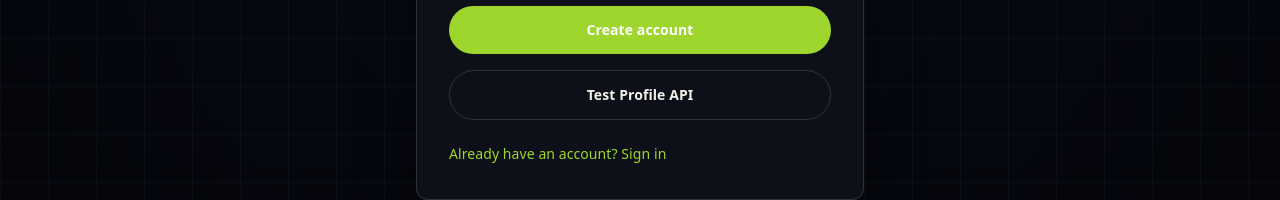
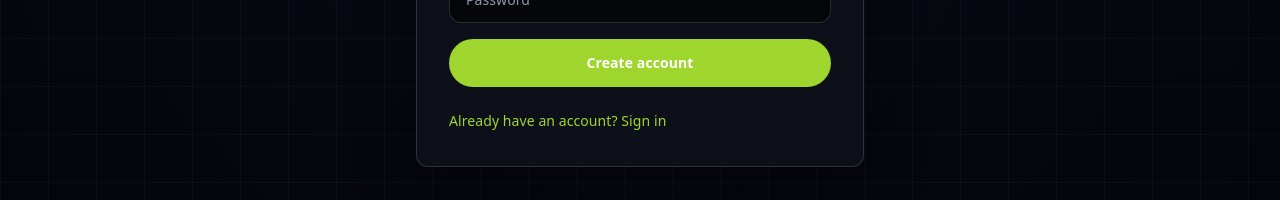
Before and after one commit to Shubhamdas-gtr/LITMUS, a Next.js app in the folder frontend/: page /auth in a window 1280 px wide. Shown: the part 544-744 px from the top of the page. Built offline with nearby package versions, Linux system fonts and the light colour scheme; no server answers.

Commit message:
Remove debug Test Profile API button from sign-in

```diff
--- a/frontend/src/app/auth/page.tsx
+++ b/frontend/src/app/auth/page.tsx
@@ -3,7 +3,6 @@
 import { FormEvent, useEffect, useState } from "react";
 import { useRouter } from "next/navigation";
 import { supabase } from "@/lib/supabase";
-import { API_URL } from "@/lib/api";
 
 export default function AuthPage() {
   const router = useRouter();
@@ -75,63 +74,6 @@ export default function AuthPage() {
     setLoading(false);
   }
 
-async function testProfileApi() {
-  setMessage("");
-  setLoading(true);
-
-  const {
-    data: { session },
-  } = await supabase.auth.getSession();
-
-  if (!session) {
-    setMessage("No active Supabase session.");
-    setLoading(false);
-    return;
-  }
-
-  try {
-    const response = await fetch(`${API_URL}/api/profile/assessment`, {
-      method: "POST",
-      headers: {
-        Authorization: `Bearer ${session.access_token}`,
-        "Content-Type": "application/json",
-      },
-      body: JSON.stringify({
-  career_goal: "Build a career in technology",
-  target_role: "Software Engineer",
-  interests: ["Technology", "Problem Solving"],
-  skills: ["Python", "React"],
-  skill_confidence: {
-
-    Python: "comfortable",
-    React: "getting_started",
-
-  },
-  assessment_answers: {
-    q1: 1,
-    q2: 2,
-  },
-}),
-    });
-
-    const data = await response.json();
-
-    if (!response.ok) {
-      setMessage(
-  typeof data.detail === "string"
-    ? data.detail
-    : JSON.stringify(data.detail)
-);
-    } else {
-      setMessage("Profile API success: " + JSON.stringify(data));
-    }
-  } catch {
-    setMessage("Could not reach the backend.");
-  } finally {
-    setLoading(false);
-  }
-}
-
   return (
     <main className="litmus-shell flex min-h-screen items-center justify-center px-4 litmus-grid-lines">
       <div className="w-full max-w-md rounded-xl border border-[var(--border)] bg-[var(--surface)] p-8 shadow-[0_24px_60px_rgba(0,0,0,0.44)]">
@@ -182,15 +124,6 @@ async function testProfileApi() {
           </button>
         </form>
 
-        <button
-          type="button"
-          onClick={testProfileApi}
-          disabled={loading}
-          className="mt-4 w-full rounded-full border border-[var(--border)] px-6 py-3.5 text-sm font-semibold text-[var(--foreground)] disabled:opacity-60"
-        >
-          Test Profile API
-        </button>
-
         {message && (
           <p className="mt-4 text-sm leading-6 text-[var(--muted)]">
             {message}
```
